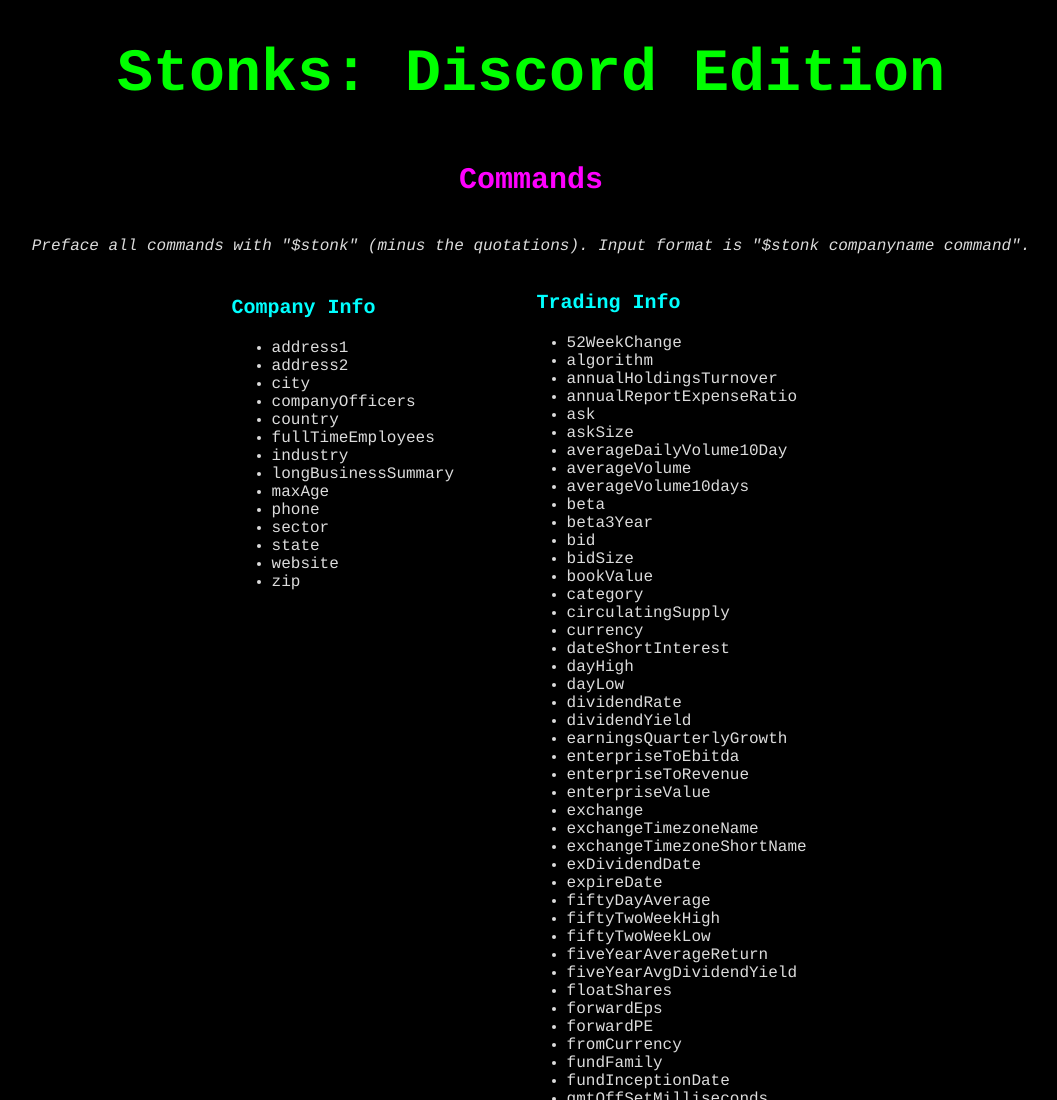
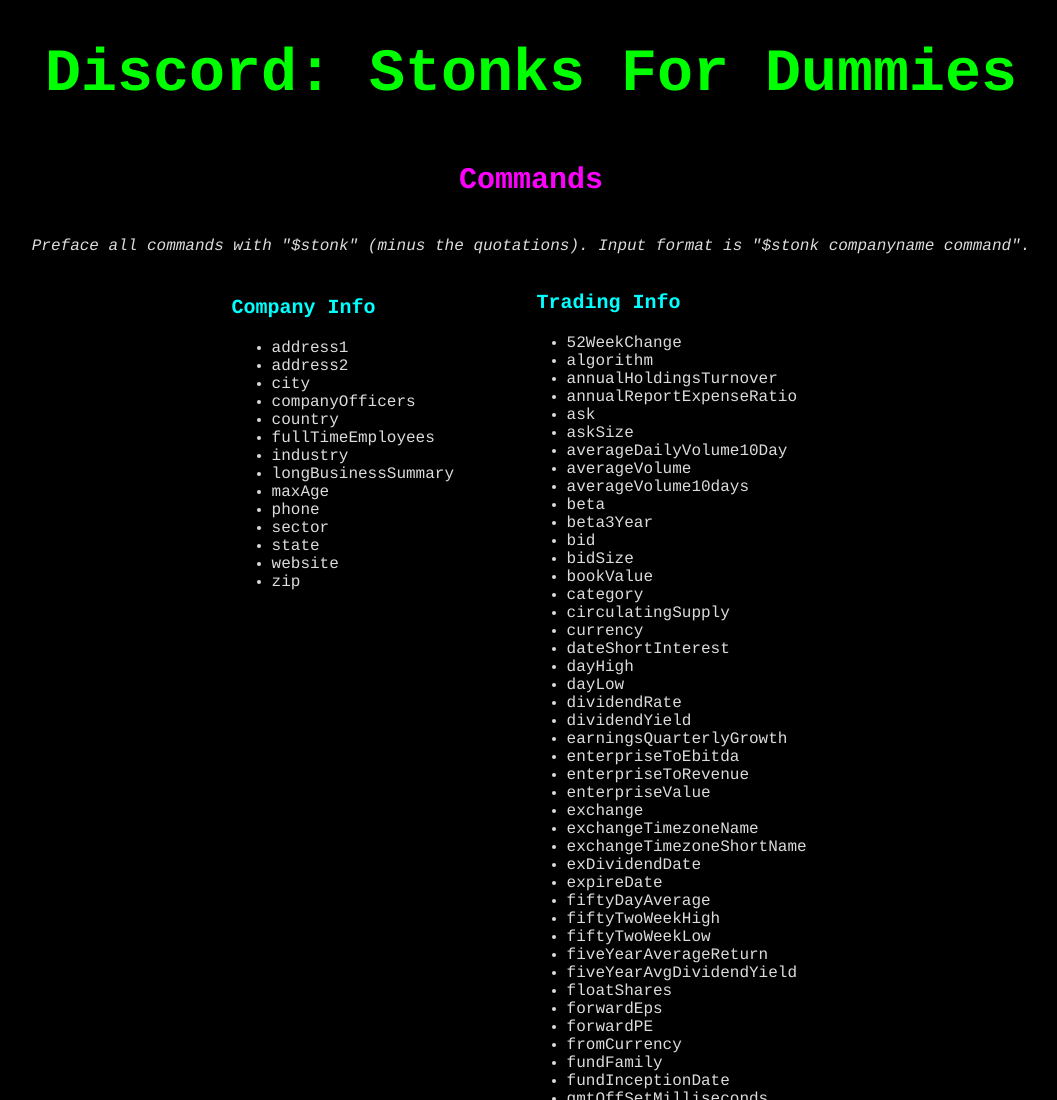
Before and after one commit to discordStonks/stonksForDummies, a plain HTML site: page docs/index.html in a window 1280 px wide. Shown: the top 1100 px of the page, without its empty margins (109-1166 px from the left). Drawn offline with Linux system fonts and the light colour scheme.

Commit message:
Changed Title and Header
Changed to 'Discord: Stonks For Dummies' for better Google Search Engine Optimization

```diff
--- a/docs/index.html
+++ b/docs/index.html
@@ -1,12 +1,12 @@
 <!DOCTYPE html>
 <html>
 <head>
-	<title>Stonk Bot Thingy</title>
+	<title>Discord: Stonks For Dummies</title>
 	<link rel="stylesheet" href="stonksite.css">
 	<meta name="google-site-verification" content="ZV9CHg7BrTX8E34JBmRfAcWFct1vKdZ941VjEM1DEnk" />
 </head>
 <body>
-<h1>Stonks: Discord Edition</h1>
+<h1>Discord: Stonks For Dummies</h1>
 <h2>Commands</h2>
 <p><i>Preface all commands with "$stonk" (minus the quotations). Input format is "$stonk companyname command".</i></p>
 <div id= "container">
```
